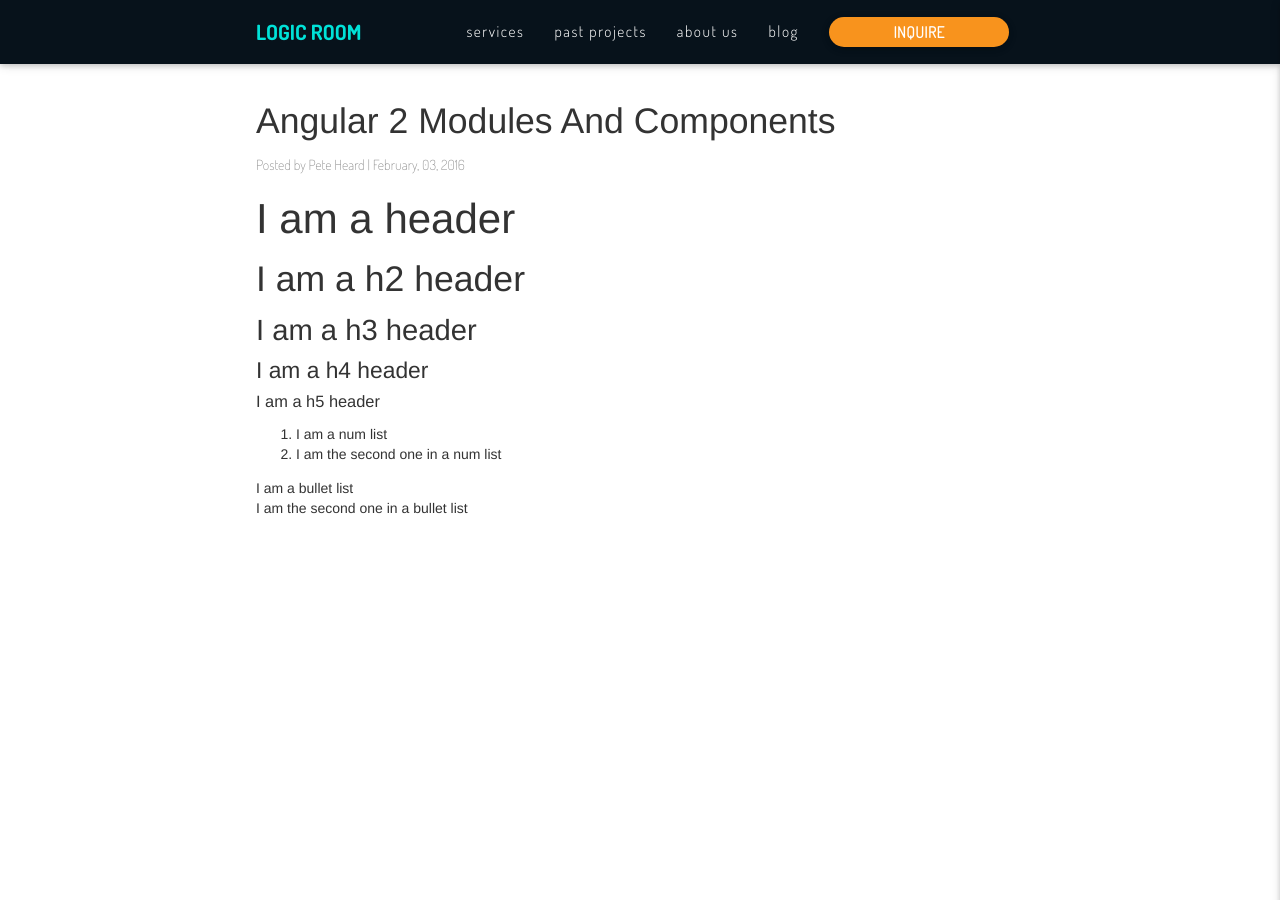
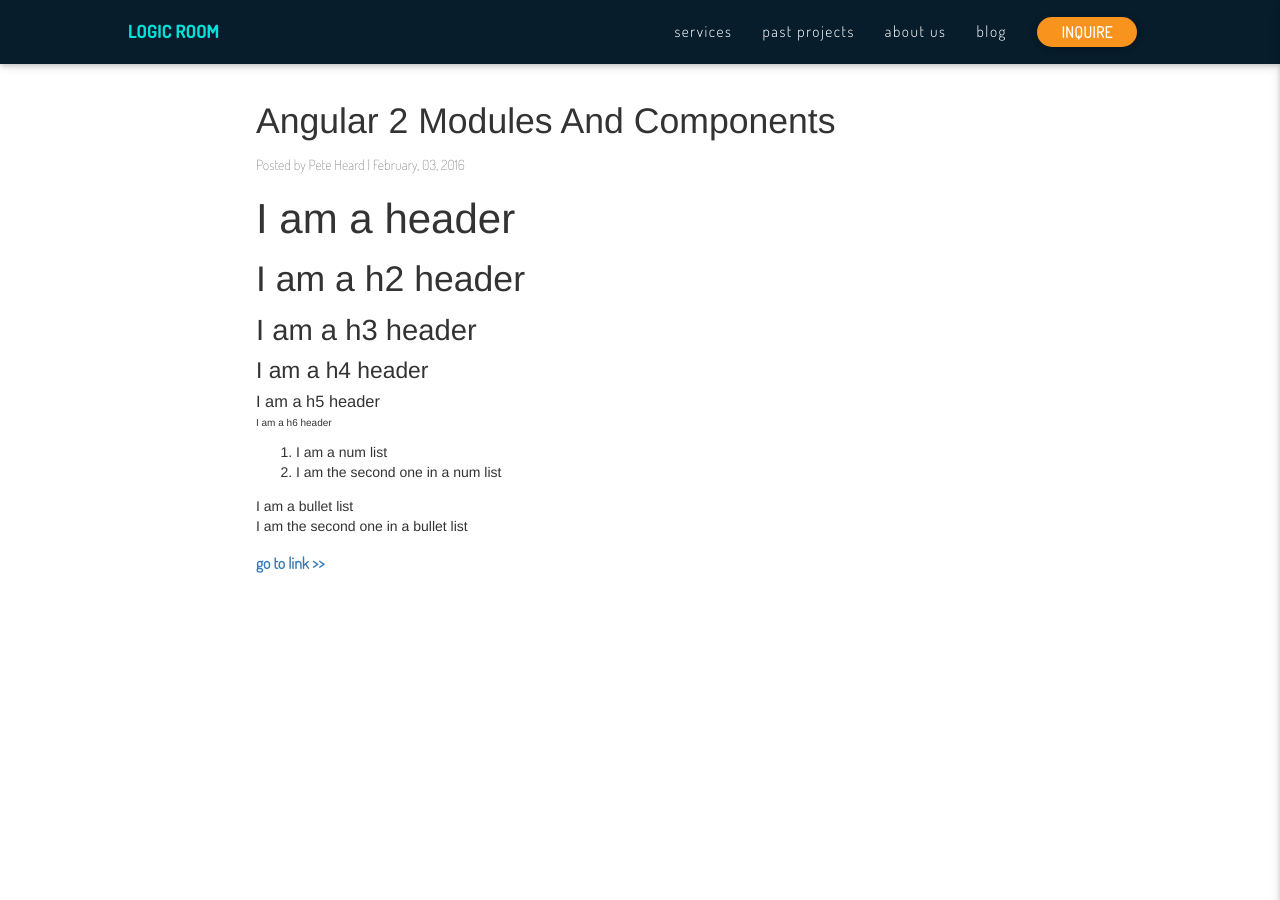
Before and after one commit to peterheard01/logic-room, a Jekyll site: the page built from framework/index.html, in a window 1280 px wide. Built offline with Jekyll 4.4.1, drawn with Linux system fonts in a browser that asks for light colours.

Commit message:
a step closer

```diff
--- a/_sass/3-base/_body-element.scss
+++ b/_sass/3-base/_body-element.scss
@@ -16,14 +16,6 @@ body {
   text-align: center;
 }
 
-.navbar-fixed {
-  nav {
-    background-color:#07121b;
-  }
-}
-
-
-
 
 p {
   font-family: 'Dosis-ExtraLight';
@@ -36,8 +28,32 @@ a {
   line-height: 54px;
   text-decoration: none;
 }
-.material-icons {
-  display: inline-flex;
-  vertical-align: middle;
-  padding-bottom: .3em;
+
+
+.navbar-fixed {
+
+  .nav-wrapper {
+    width: 1440px;
+    max-width: 80%;
+    margin:auto;
+  }
+
+  .brand-logo {
+    font-family: 'Dosis-Bold';
+    color: $logo_color;
+    text-transform: uppercase;
+    font-size: 1.3em;
+    font-weight: 600;
+    padding-top: .23em;
+  }
+
+  a {
+    text-decoration: none !important;
+    font-size: 1.1em;
+  }
+
+  .waves-light {
+    width : 100px;
+  }
+
 }
--- a/_sass/3-base/_vars.scss
+++ b/_sass/3-base/_vars.scss
@@ -2,3 +2,5 @@
 $button_color: #f8931d;
 $logo_color: #00e2d8;
 $text_color: #ffffff;
+$grey : #888888;
+$banner : #07121b;
--- a/_sass/4-main-pages/_main-page.scss
+++ b/_sass/4-main-pages/_main-page.scss
@@ -6,32 +6,6 @@
     right:0;
     bottom: 0;
     z-index: -1;
-  }
-}
-
-.nav-wrapper {
-  width: 1440px;
-  max-width: 60%;
-  margin: 0 auto;
-  .btn {
-    border: none;
-  }
-  a {
-    text-decoration: none;
-    font-size: 1.1em;
-  }
-  ul {
-    li {
-      color: #888888;
-    }
-  }
-  .brand-logo {
-    font-family: 'Dosis-Bold';
-    color: $logo_color;
-    text-transform: uppercase;
-    font-size: 1.5em;
-    font-weight: 600;
-    padding-top: .23em;
   }
 }
 
--- a/_sass/4-main-pages/_mediaquerys.scss
+++ b/_sass/4-main-pages/_mediaquerys.scss
@@ -1,9 +1,6 @@
 /*==================================================
 =            Bootstrap 3 Media Queries             =
 ==================================================*/
-
-
-
 
     /*==========  Mobile First Method  ==========*/
 
@@ -48,14 +45,6 @@
           font-size: em(16);
         }
         height: 700px;
-        .nav-wrapper {
-          max-width: 90%;
-          .brand-logo {
-            font-size: .9em;
-            padding-top: .23em;
-            padding-left: 1em;
-          }
-        }
         .image_bottom {
           display: none;
         }
@@ -208,9 +197,6 @@
           padding-top: .23em;
           padding-left: .5em;
         }
-        .nav-wrapper {
-          max-width: 90%;
-        }
         .image_bottom {
           display: none;
         }
@@ -335,9 +321,6 @@
         height: 650px;
         .brand-logo {
           padding-left: 0;
-        }
-        .nav-wrapper {
-          max-width: 90%;
         }
         .image_right {
           position: absolute;
@@ -495,16 +478,6 @@
           font-size: em(20);
         }
         height: 700px;
-        .nav-wrapper {
-          max-width: 80%;
-          #mobile-demo { display: none };
-          .btn {
-            width: 100px;
-          }
-          .brand-logo {
-            font-size: em(18);
-          }
-        }
         .landing {
           padding-top: 5em;
           .title {
@@ -606,14 +579,10 @@
           padding-top: 1em;
         }
       }
-      .nav-wrapper {
-        max-width: 60%;
-      }
     }
 
     /* Large Devices, Wide Screens */
     @media only screen and (min-width : 1200px) {
-
 
       #main {
         h1 {
@@ -629,12 +598,6 @@
           font-size: em(22);
         }
         height: 700px;
-        .nav-wrapper {
-          max-width: 60%;
-          .brand-logo {
-            font-size: em(20);
-          }
-        }
         .landing {
           padding-top: 5em;
           .title {
--- a/framework/index.html
+++ b/framework/index.html
@@ -17,6 +17,7 @@ layout: default
     <h3 id="i-am-a-h3-header">I am a h3 header</h3>
     <h4 id="i-am-a-h4-header">I am a h4 header</h4>
     <h5 id="i-am-a-h5-header">I am a h5 header</h5>
+    <h6 id="i-am-a-h6-header">I am a h6 header</h6>
 
     <ol>
       <li>I am a num list</li>
@@ -28,6 +29,8 @@ layout: default
       <li>I am the second one in a bullet list</li>
     </ul>
 
+    <a href="index.html">go to link >></a>
+
   </div>
 
 </section>
```
